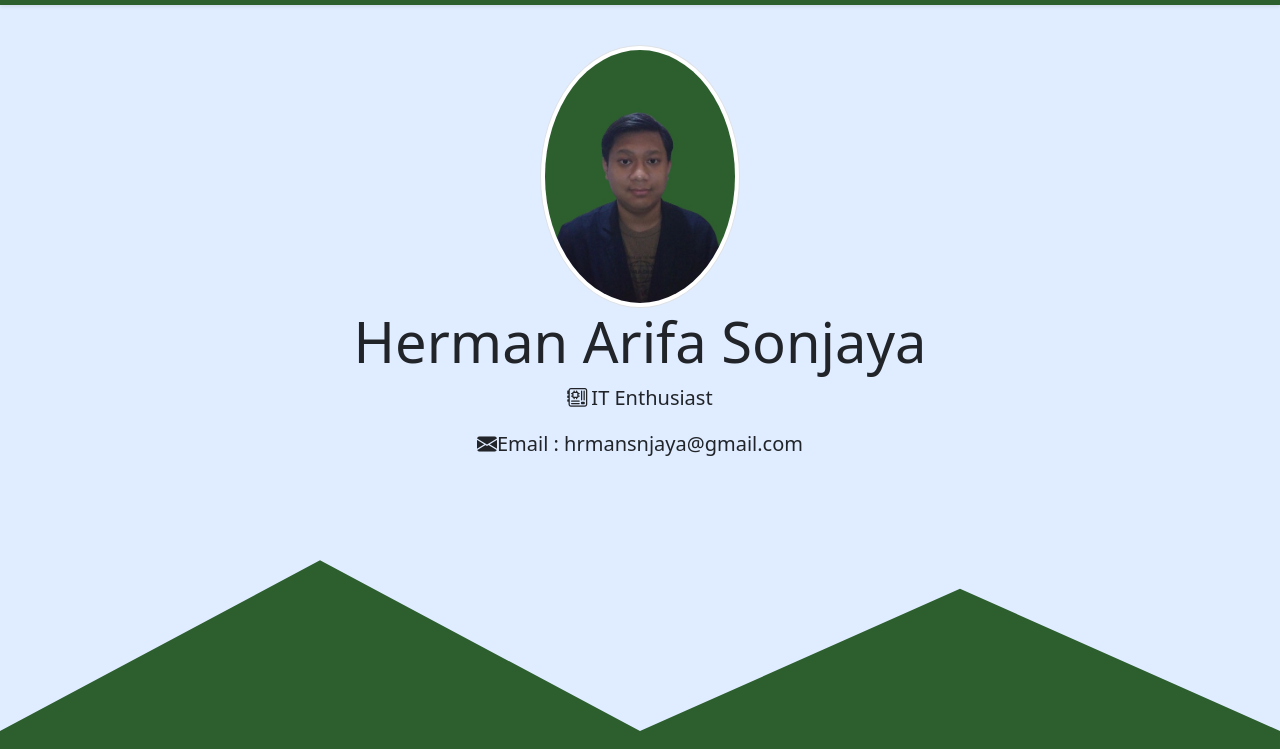
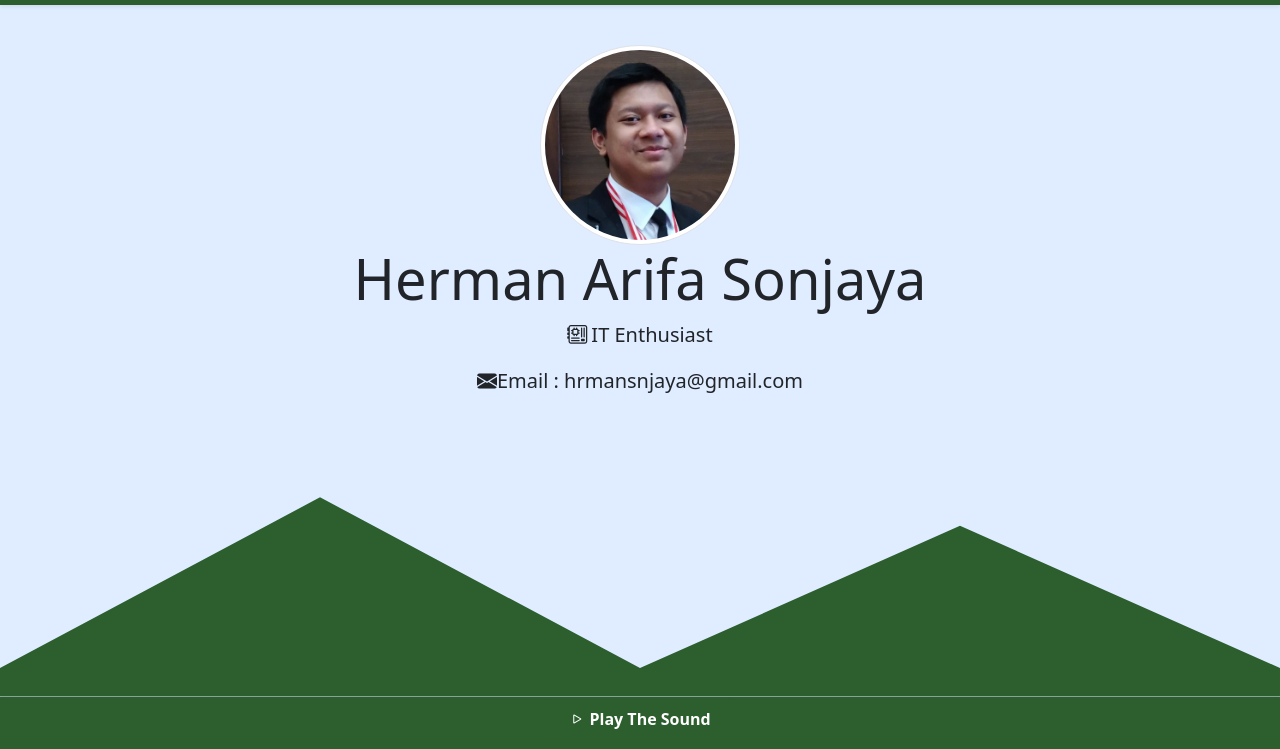
Before and after one commit to Snjaya/snjaya.github.io, a plain HTML site: page index.html in a window 1280 px wide. Shown: the part 51-800 px from the top of the page. Drawn offline with nearby package versions, Linux system fonts and the light colour scheme; files whose address does not match are found by name.

Commit message:
change image

```diff
--- a/index.html
+++ b/index.html
@@ -47,7 +47,7 @@
 
     <!-- Jumbotron -->
     <section class="jumbotron text-center">
-      <img src="img/fp/123.jpg" alt="Sonjaya" width="200" class="rounded-circle img-thumbnail" />
+      <img src="img/fp/456.jpg" alt="Sonjaya" width="200" class="rounded-circle img-thumbnail" />
       <h1 class="display-4">Herman Arifa Sonjaya</h1>
       <p class="lead"><i class="bi bi-motherboard me-1"></i>IT Enthusiast</p>
       <p class="lead text-dark"><i class="bi bi-envelope-fill text-dark mt-2"></i>Email : hrmansnjaya@gmail.com</p>
```
Also changed, not shown: img/fp/1121.jpeg (deleted), img/fp/456.jpg (added).
